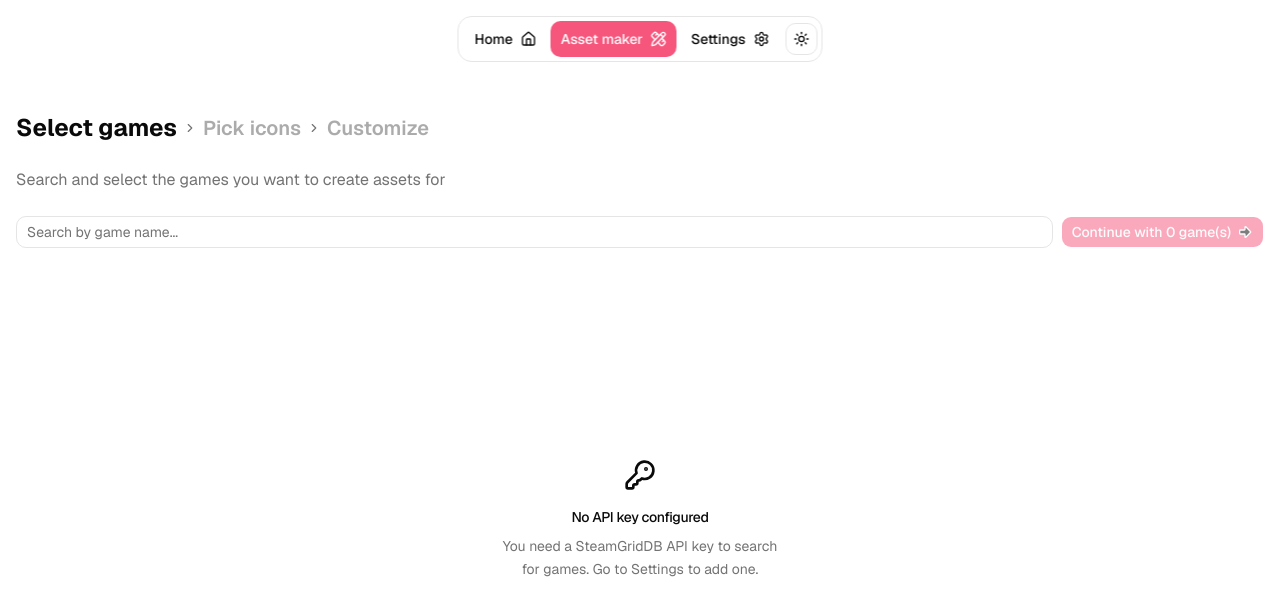
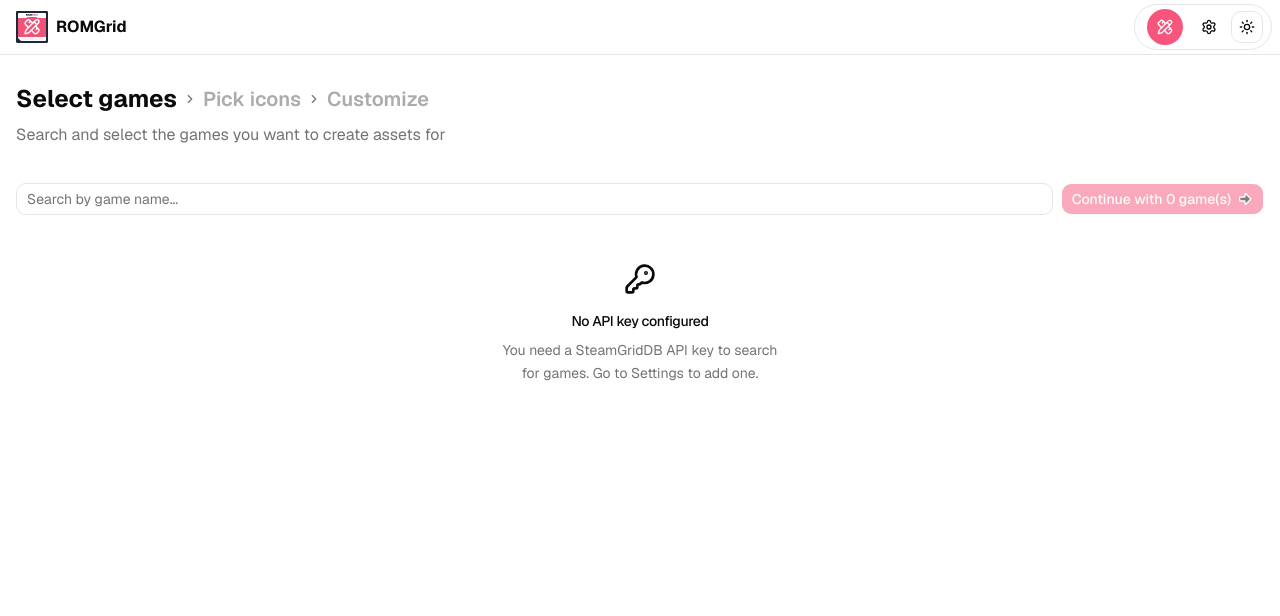
Before and after one commit to TheJhoxX/ROMGrid, a Next.js app: page /asset-maker in a window 1280 px wide. Shown: the top 616 px of the page. Built offline with nearby package versions, Linux system fonts and the light colour scheme.

Commit message:
Adjust navigation bar

```diff
--- a/src/app/HomeNavigationMenu.tsx
+++ b/src/app/HomeNavigationMenu.tsx
@@ -1,5 +1,5 @@
 'use client'
-import { House, Info, PencilRuler, Settings } from 'lucide-react'
+import { PencilRuler, Settings } from 'lucide-react'
 import {
     NavigationMenu,
     NavigationMenuItem,
@@ -11,6 +11,12 @@
 import Link from 'next/link'
 import { usePathname } from 'next/navigation'
 import { ThemeSelector } from './ThemeSelector'
+import {
+    Tooltip,
+    TooltipContent,
+    TooltipTrigger,
+} from '@/components/ui/tooltip'
+import Image from 'next/image'
 
 type NavigationMenuItemType = {
     title: string
@@ -19,11 +25,6 @@
 }
 
 const navigationMenuItems: NavigationMenuItemType[] = [
-    {
-        title: 'Home',
-        href: '/',
-        icon: <House />,
-    },
     {
         title: 'Asset maker',
         href: '/asset-maker',
@@ -39,33 +40,56 @@
 export const HomeNavigationMenu = () => {
     const pathname = usePathname()
     return (
-        <NavigationMenu className='bg-background/15 fixed top-4 left-1/2 z-50 flex -translate-x-1/2 items-center gap-1 rounded-xl border p-1 backdrop-blur-md'>
+        <div className='bg-background/15 sticky flex w-full items-center justify-between gap-1 border-b px-2 py-1 backdrop-blur-md'>
+            <Tooltip>
+                <TooltipTrigger asChild>
+                    <Link
+                        href='/'
+                        className='hover:bg-muted inline-flex items-center gap-2 rounded-xl px-2 py-1'
+                    >
+                        <Image
+                            src='/images/logo.svg'
+                            alt='logo'
+                            width={32}
+                            height={32}
+                        />
+                        <p className='font-bold'>ROMGrid</p>
+                    </Link>
+                </TooltipTrigger>
+                <TooltipContent>{'Home'}</TooltipContent>
+            </Tooltip>
+            <NavigationMenu className='w-full justify-between rounded-full border px-2 py-1'>
                 <NavigationMenuList>
                     {navigationMenuItems.map((item: NavigationMenuItemType) => {
                         const isActive = pathname === item.href
                         return (
-                        <NavigationMenuItem
-                            className='mx-0.5'
-                            key={item.title + '-' + item.href}
-                        >
+                            <Tooltip key={item.title + '-' + item.href}>
+                                <TooltipTrigger asChild>
+                                    <NavigationMenuItem className='mx-1'>
                                         <NavigationMenuLink
                                             asChild
                                             active={isActive}
                                             className={cn(
                                                 navigationMenuTriggerStyle(),
+                                                'rounded-full',
                                                 'data-active:bg-primary data-active:text-background data-active:hover:bg-primary data-active:focus:bg-primary data-active:focus:text-background',
                                             )}
                                         >
                                             <Link href={item.href}>
-                                    {item.title}
                                                 {item.icon}
                                             </Link>
                                         </NavigationMenuLink>
                                     </NavigationMenuItem>
+                                </TooltipTrigger>
+                                <TooltipContent>
+                                    <p>{item.title}</p>
+                                </TooltipContent>
+                            </Tooltip>
                         )
                     })}
                 </NavigationMenuList>
                 <ThemeSelector />
             </NavigationMenu>
+        </div>
     )
 }
--- a/src/app/asset-maker/SearchStep/SearchStep.tsx
+++ b/src/app/asset-maker/SearchStep/SearchStep.tsx
@@ -40,6 +40,32 @@
 import type { AssetMakerStep } from '../types'
 
 const DEBOUNCE_DELAY = 200
+
+type SearchStatus = 'no-key' | 'loading' | 'no-results' | 'results'
+
+const SEARCH_STATUS_MAP: Record<
+    Exclude<SearchStatus, 'results'>,
+    {
+        Icon: React.ComponentType<{ className?: string }>
+        titleKey: string
+        descriptionKey?: string
+    }
+> = {
+    'no-key': {
+        Icon: KeyRound,
+        titleKey: 'noApiKeyTitle',
+        descriptionKey: 'noApiKeyDescription',
+    },
+    loading: {
+        Icon: Spinner,
+        titleKey: 'loadingTitle',
+    },
+    'no-results': {
+        Icon: ImageOff,
+        titleKey: 'emptyTitle',
+        descriptionKey: 'emptyDescription',
+    },
+}
 
 export type SearchStepProps = {
     onGameClick: (gameId: number, gameName: string) => void
@@ -124,41 +150,18 @@
                     </Button>
                 </div>
             </div>
-            {!hasSgdbKey ? (
-                <Empty>
-                    <EmptyHeader>
-                        <EmptyMedia>
-                            <KeyRound className='size-8' />
-                        </EmptyMedia>
-                        <EmptyTitle>{t('noApiKeyTitle')}</EmptyTitle>
-                        <EmptyDescription>
-                            {t('noApiKeyDescription')}
-                        </EmptyDescription>
-                    </EmptyHeader>
-                </Empty>
-            ) : isFetching ? (
-                <Empty>
-                    <EmptyHeader>
-                        <EmptyMedia>
-                            <Spinner className='size-8' />
-                        </EmptyMedia>
-                        <EmptyTitle>{t('loadingTitle')}</EmptyTitle>
-                    </EmptyHeader>
-                </Empty>
-            ) : debouncedQuery && games.length === 0 ? (
-                <Empty>
-                    <EmptyHeader>
-                        <EmptyMedia>
-                            <ImageOff className='size-8' />
-                        </EmptyMedia>
-                        <EmptyTitle>{t('emptyTitle')}</EmptyTitle>
-                        <EmptyDescription>
-                            {t('emptyDescription')}
-                        </EmptyDescription>
-                    </EmptyHeader>
-                </Empty>
-            ) : (
-                <div className='grid w-full flex-1 grid-cols-1 content-start gap-4 overflow-y-auto p-4 md:grid-cols-3 lg:grid-cols-4'>
+            {(() => {
+                const status: SearchStatus = !hasSgdbKey
+                    ? 'no-key'
+                    : isFetching
+                      ? 'loading'
+                      : debouncedQuery && games.length === 0
+                        ? 'no-results'
+                        : 'results'
+
+                if (status === 'results') {
+                    return (
+                        <div className='grid w-full flex-1 grid-cols-1 content-start gap-4 md:grid-cols-3 lg:grid-cols-4'>
                             {games?.map((game: SGDBGameWithCover) => (
                                 <GamePreview
                                     key={game.id}
@@ -168,7 +171,27 @@
                                 />
                             ))}
                         </div>
+                    )
+                }
+
+                const { Icon, titleKey, descriptionKey } =
+                    SEARCH_STATUS_MAP[status]
+                return (
+                    <Empty>
+                        <EmptyHeader>
+                            <EmptyMedia>
+                                <Icon className='size-8' />
+                            </EmptyMedia>
+                            <EmptyTitle>{t(titleKey)}</EmptyTitle>
+                            {descriptionKey && (
+                                <EmptyDescription>
+                                    {t(descriptionKey)}
+                                </EmptyDescription>
                             )}
+                        </EmptyHeader>
+                    </Empty>
+                )
+            })()}
         </div>
     )
 }
--- a/src/app/asset-maker/page.tsx
+++ b/src/app/asset-maker/page.tsx
@@ -204,8 +204,10 @@
     }
 
     return (
-        <div className='flex h-[calc(100svh-7rem)] w-full flex-col items-center gap-6 overflow-hidden p-4'>
-            {header()}
+        <div className='flex w-full flex-col items-center gap-6 p-4'>
+            <div className='bg-background/80 sticky top-0 z-20 -mx-4 flex w-[calc(100%+2rem)] flex-col gap-2 px-4 py-3 backdrop-blur'>
+                {header()}
+            </div>
             {content()}
         </div>
     )
--- a/src/app/layout.tsx
+++ b/src/app/layout.tsx
@@ -39,7 +39,7 @@
             suppressHydrationWarning
             className={`${geistSans.variable} ${geistMono.variable} antialiased`}
         >
-            <body className='mt-24 flex flex-col'>
+            <body className='flex flex-col'>
                 <Providers>
                     <NextIntlClientProvider>
                         <HomeNavigationMenu />
```
Lines whose indentation alone changed are shown as unchanged.
